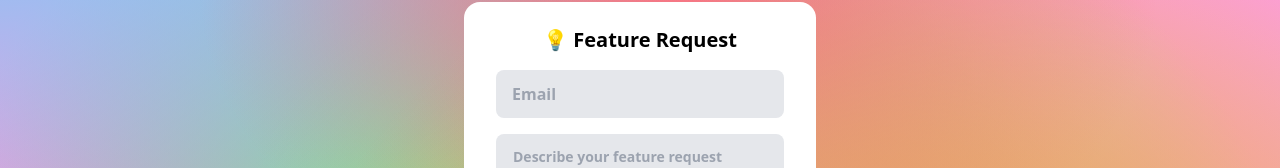
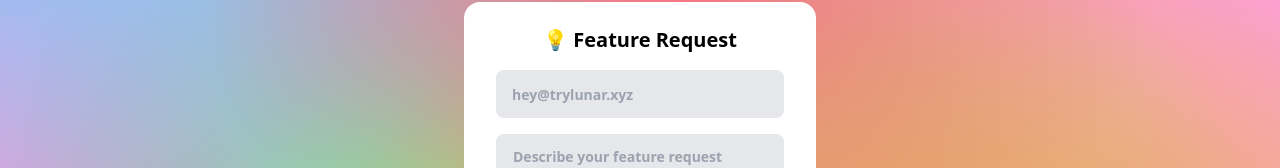
Before and after one commit to ramezj/astralics, a Next.js app in the folder client/: page / in a window 1280 px wide. Both pictures are taken after a click on the element "Feature Request". Shown: the part 326-494 px from the top of the page. Built offline with nearby package versions, Linux system fonts and the light colour scheme; no server answers.

Commit message:
placeholder change of size

```diff
--- a/client/components/mvp/index.js
+++ b/client/components/mvp/index.js
@@ -89,7 +89,7 @@ export default function Mvp(props) {
                         <h1 className="font-extrabold text-black text-xl -mt-2 mb-4 flex float-left">{title}</h1>
                         </center>
                     </div>
-                <input className='input bg-gray-200 focus:outline-none border-none text-black placeholder-gray-400 font-bold rounded-lg w-full' placeholder='Email'></input>
+                <input className='input bg-gray-200 focus:outline-none border-none text-black placeholder-gray-400 font-bold rounded-lg w-full text-sm' placeholder='hey@trylunar.xyz'></input>
                 <textarea value={data} onChange={((e) => {setData(e.target.value)})} rows={3} className='mt-4 resize-none bg-gray-200 text-black placeholder-gray-400 font-bold rounded-lg w-full textarea focus:outline-none' placeholder={placeholder}></textarea>
                 </center>
                 <div className='mt-[0.35rem]'>
```
